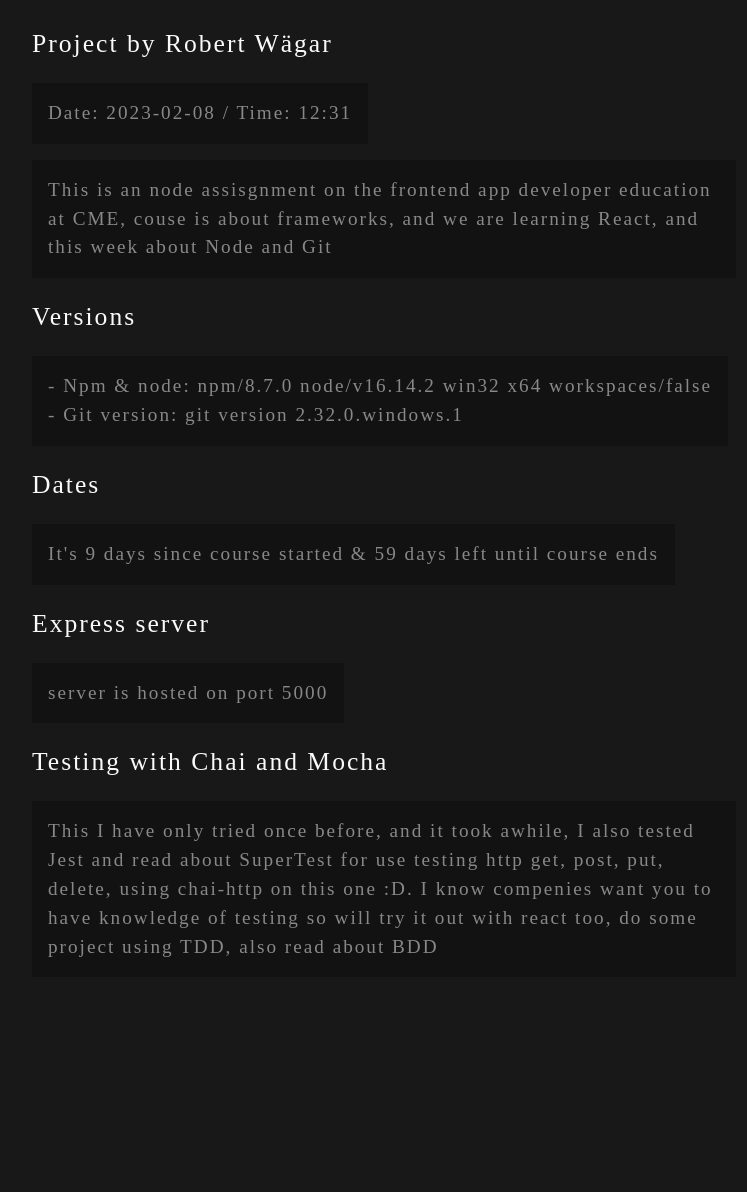
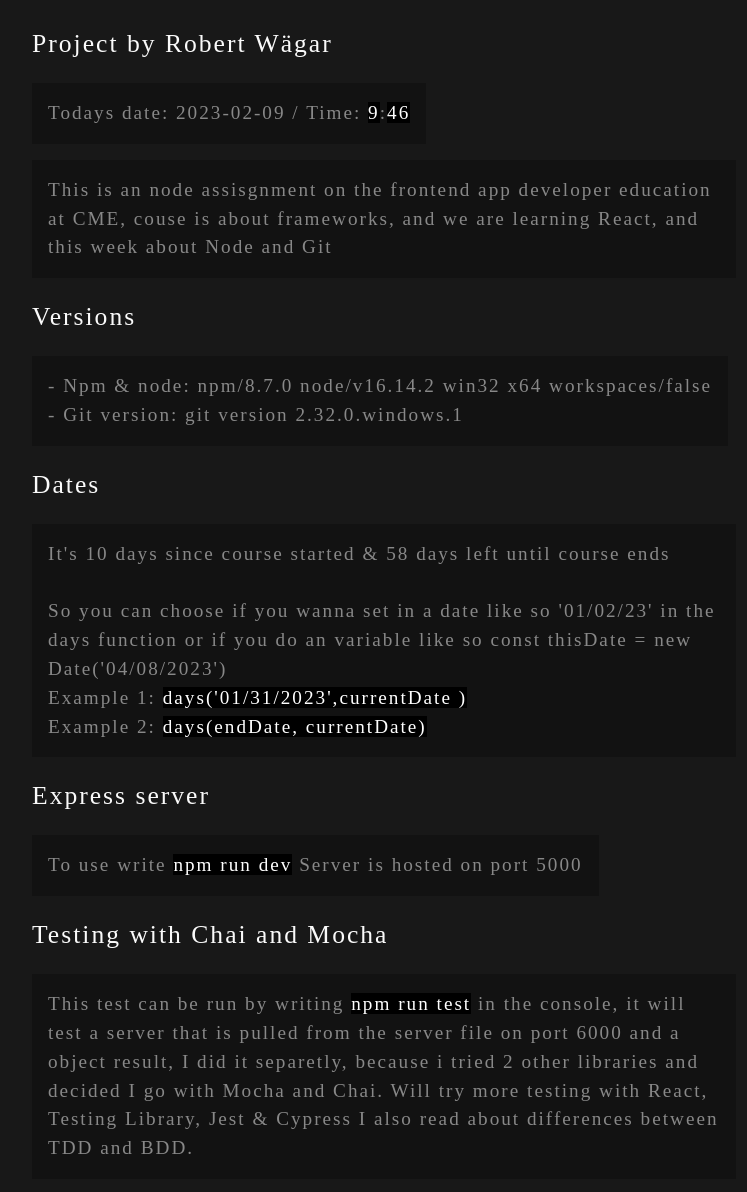
Before and after one commit to xxrobone/framew_assingment2_week2_cme, a website: page public/index.html in a window 1280 px wide. Shown: the part 88-1280 px from the top of the page, without its empty margins (256-1003 px from the left). Before the commit the page ends 1105 px from the top, so only its background shows below. Drawn offline with Linux system fonts and the light colour scheme.

Commit message:
So minor changes to the project, added text and fixed my days function

```diff
--- a/public/index.html
+++ b/public/index.html
@@ -12,9 +12,9 @@
 <main>
     <h1>Node Assigment at CME educations</h1>
     <h2>Project by Robert Wägar</h2>
-    <h4>Date: 2023-02-08
+    <h4>Todays date: 2023-02-09
  / Time:
-<span>12</span>:<span>31</span>
+<span>9</span>:<span>46</span>
 </h4>
     <p>This is an node assisgnment on the frontend app developer education at CME, couse is about frameworks, and we are learning React, and this week about Node and Git</p>
 
@@ -27,20 +27,28 @@
 
     <h2>Dates</h2>
     <p>
-    It's 9  days since  course started
-    & 59  days left until  course ends
+    It's 10  days since  course started
+    & 58  days left until  course ends </Br></br>
+    So you can choose if you wanna set in a date like so '01/02/23' in the days function or if you do an variable like so const thisDate = new Date('04/08/2023')
+    </br>
+    Example 1: <span> days('01/31/2023',currentDate ) </span>
+    </br>
+    Example 2: <span> days(endDate, currentDate)</span>
+
     </p>
     <h2>Express server</h2>
     <p>
-    server is hosted on port 5000
+    To use write
+    <span>npm run dev</span>
+    Server is hosted on port 5000
     </p>
 
     <h2>Testing with Chai and Mocha</h2>
     <p>
-      This I have only tried once before, and it took awhile, I also tested
-      Jest and read about SuperTest for use testing http get, post, put, delete, using chai-http on this one :D.
-      I know compenies want you to have knowledge of testing so will try it out with
-      react too, do some project using TDD, also read about BDD
+      This test can be run by writing <span>npm run test</span> in the console, it will test a server that is pulled from the  server file
+      on port 6000 and a object result, I did it separetly, because i tried 2 other libraries and decided I go with Mocha and Chai.
+      Will try more testing with React, Testing Library, Jest & Cypress
+      I also read about differences between TDD and BDD.
     </p>
 </main>
 </body>
--- a/public/style.css
+++ b/public/style.css
@@ -50,6 +50,11 @@ h4 {
   line-height: 1.5;
 }
 
+span {
+  background-color: black;
+  color: white;
+}
+
 @media screen and (min-width: 768px) {
   main {
       width: 60%;
```
Also changed, not shown: files/assignment2_1.md (+1 -1 lines), files/index.md (+1 -1 lines), index.js (+28 -13 lines).
